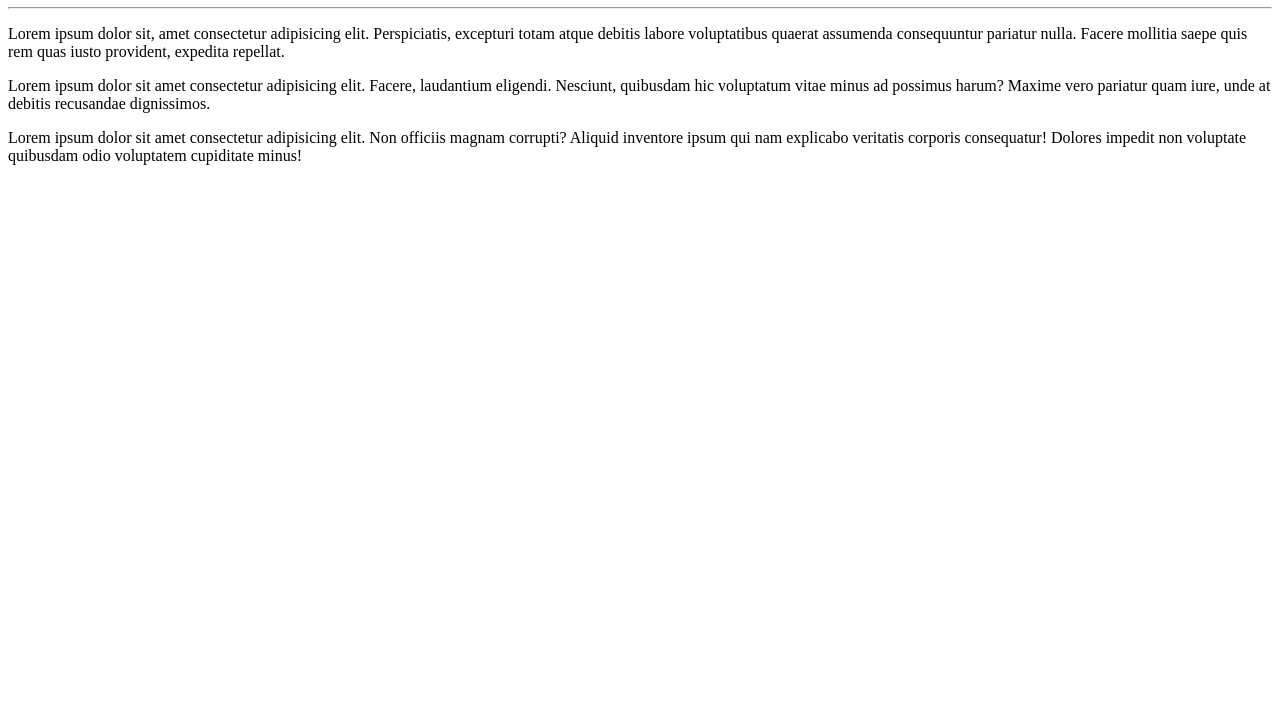
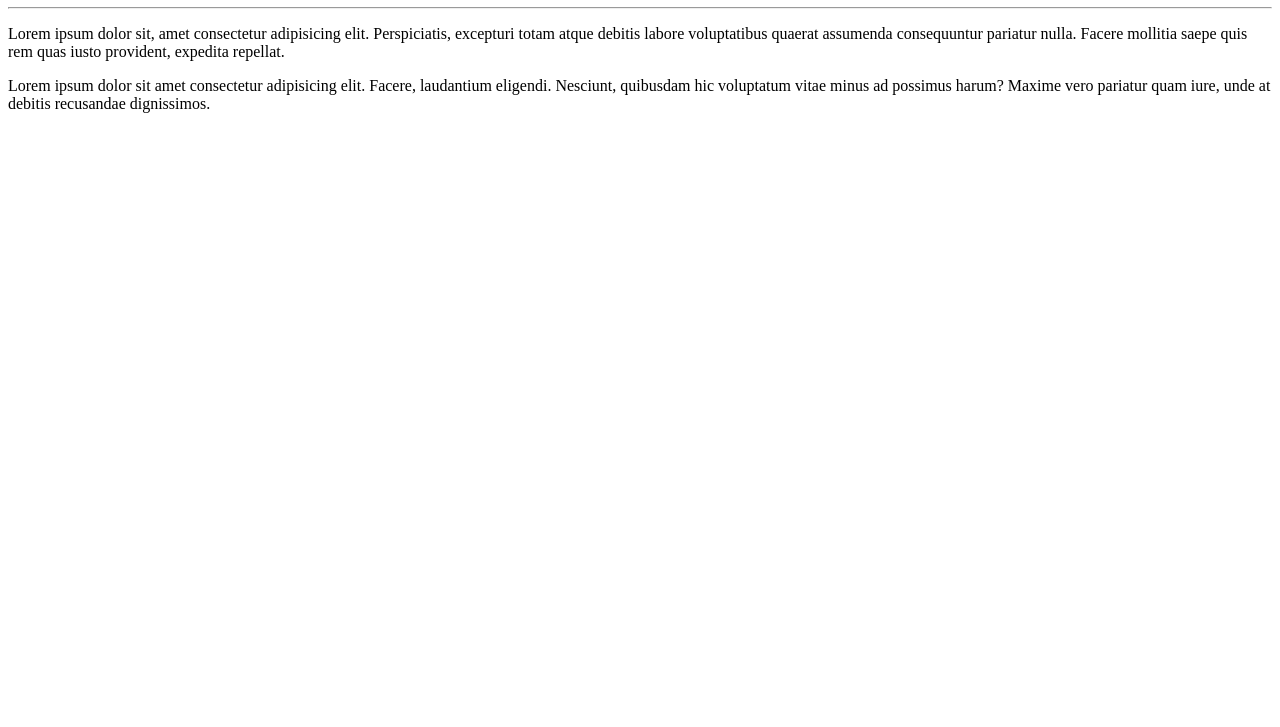
Before and after one commit to larentispedro/Ola-Mundo, a plain HTML site: page sitee-exemplo/index.html in a window 1280 px wide. Shown: the part 73-800 px from the top of the page. Drawn offline with Linux system fonts and the light colour scheme.

Commit message:
Retirei uma linha

```diff
--- a/sitee-exemplo/index.html
+++ b/sitee-exemplo/index.html
@@ -10,6 +10,5 @@
     <hr>
     <p>Lorem ipsum dolor sit, amet consectetur adipisicing elit. Perspiciatis, excepturi totam atque debitis labore voluptatibus quaerat assumenda consequuntur pariatur nulla. Facere mollitia saepe quis rem quas iusto provident, expedita repellat.</p>
     <p>Lorem ipsum dolor sit amet consectetur adipisicing elit. Facere, laudantium eligendi. Nesciunt, quibusdam hic voluptatum vitae minus ad possimus harum? Maxime vero pariatur quam iure, unde at debitis recusandae dignissimos.</p>
-    <p>Lorem ipsum dolor sit amet consectetur adipisicing elit. Non officiis magnam corrupti? Aliquid inventore ipsum qui nam explicabo veritatis corporis consequatur! Dolores impedit non voluptate quibusdam odio voluptatem cupiditate minus!</p>
 </body>
 </html>
```
